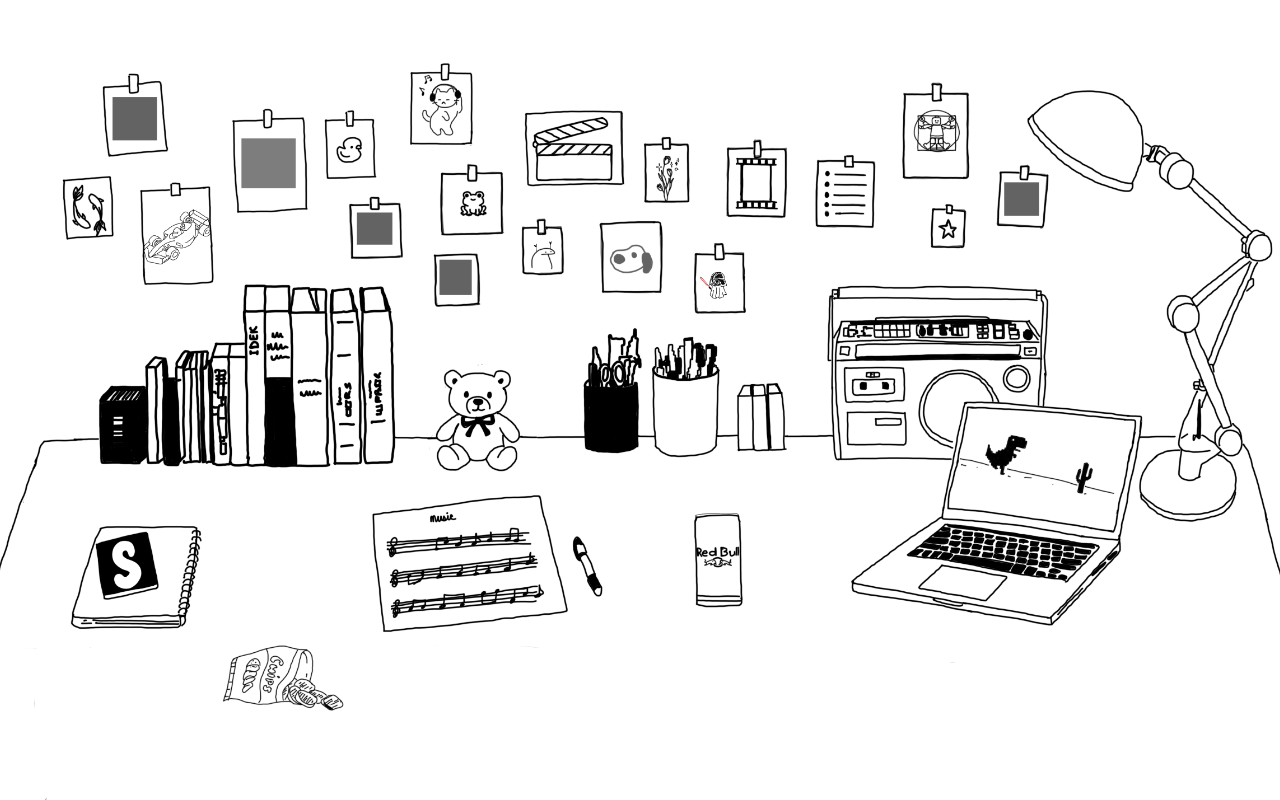
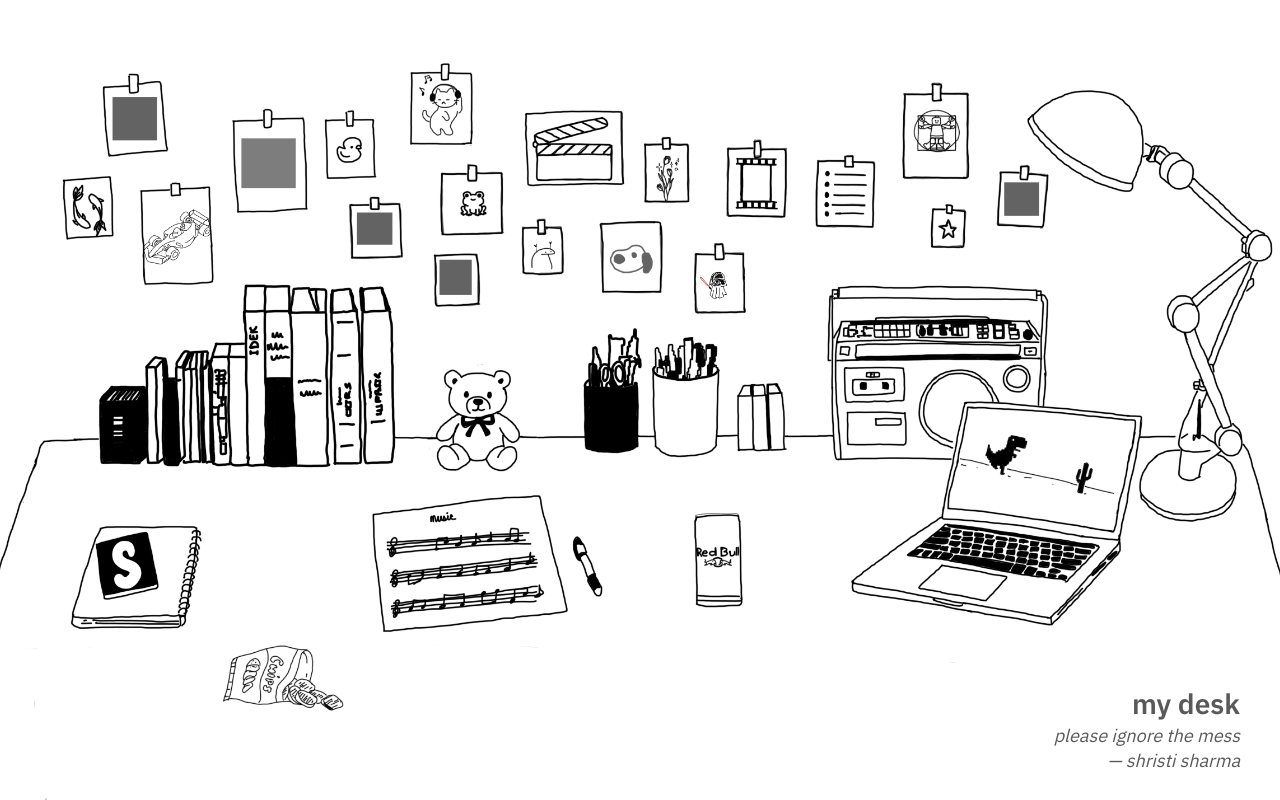
Before and after one commit to shristi2217/personal, a Next.js app: page / in a window 1280 px wide. Built offline with nearby package versions, Linux system fonts and the light colour scheme.

Commit message:
fixed the label and hover and added signature

```diff
--- a/app/globals.css
+++ b/app/globals.css
@@ -1,4 +1,3 @@
-
 *, *::before, *::after {
   box-sizing: border-box;
   margin: 0;
@@ -9,7 +8,6 @@ html,
 body {
   width: 100%;
   min-height: 100%;
-
   background: #fff;
 }
 
@@ -39,7 +37,6 @@ body {
   pointer-events: none;
 }
 
-
 .hitbox {
   position: absolute;
   z-index: 10;
@@ -52,46 +49,22 @@ body {
   outline: none;
   padding: 0;
 
-  --glow: rgba(255, 255, 255, 0.4);
-
-  transition:
-    transform 200ms cubic-bezier(0.34, 1.56, 0.64, 1),
-    box-shadow 200ms ease,
-    background-color 200ms ease;
+  transition: transform 200ms cubic-bezier(0.34, 1.56, 0.64, 1);
 }
 
-/* ── Hover ────────────────────────────────────────────────────────────────── */
 .hitbox:hover {
-  transform: scale(1.06);
-
-  background-color: rgba(255, 255, 255, 0.05);
-
-  box-shadow:
-    0 0 0 2px rgba(255, 255, 255, 0.15),
-    0 0 18px 6px var(--glow),
-    inset 0 0 12px rgba(255, 255, 255, 0.06);
-
-  backdrop-filter: brightness(1.15);
-  -webkit-backdrop-filter: brightness(1.15);
+  transform: scale(1.03);
 }
-
 
 .hitbox:active {
   transform: scale(0.97);
-
-  box-shadow:
-    0 0 0 1px rgba(255, 255, 255, 0.25),
-    0 0 10px 2px var(--glow);
-
   transition-duration: 80ms;
 }
 
-
 .hitbox:focus-visible {
-  outline: 2px dashed rgba(255, 255, 255, 0.6);
+  outline: 2px dashed rgba(0, 0, 0, 0.4);
   outline-offset: 3px;
 }
-
 
 .hitbox-label {
   display: none;
@@ -113,6 +86,8 @@ body {
 }
 
 
+/* DEBUG MODE
+
 [data-debug="true"] .hitbox {
   border: 1.5px dashed rgba(0, 255, 255, 0.7);
   background: rgba(0, 255, 255, 0.05);
@@ -126,6 +101,7 @@ body {
   border-color: #ff0;
 }
 
+*/
 
 @media (max-width: 480px) {
   .hitbox {
@@ -139,7 +115,7 @@ body {
 
 @media (prefers-reduced-motion: reduce) {
   .hitbox {
-    transition: box-shadow 100ms ease;
+    transition: none;
   }
 
   .hitbox:hover {
@@ -147,82 +123,377 @@ body {
   }
 }
 
+/* ───────────────────────── */
+/* Hitbox Positions */
+/* ───────────────────────── */
+
 .laptop {
-  top: 56%;
-  left: 67%;
-  width: 20%;
-  height: 28%;
+  top: 56.5%;
+  left: 68%;
+  width: 21.5%;
+  height: 25%;
 }
 
-.cassette {
-  top: 42%;
-  left: 63%;
+.radio {
+  top: 36%;
+  left: 65%;
   width: 17%;
   height: 20%;
 }
 
-.teddy {
-  top: 48%;
-  left: 33%;
-  width: 10%;
+.teddybear {
+  top: 45%;
+  left: 34%;
+  width: 8%;
   height: 16%;
 }
 
-.notebook {
-  top: 70%;
-  left: 4%;
-  width: 13%;
+.about {
+  top: 65%;
+  left: 6%;
+  width: 9%;
   height: 16%;
 }
 
-.music {
-  top: 67%;
-  left: 30%;
+.piano {
+  top: 63%;
+  left: 29%;
   width: 15%;
-  height: 15%;
+  height: 17%;
 }
 
-.redbull {
-  top: 68%;
-  left: 52%;
-  width: 5%;
+.energy {
+  top: 65%;
+  left: 54%;
+  width: 4%;
   height: 12%;
 }
 
-.label {
-  position: absolute;
-  bottom: -30px;
-  left: 50%;
-
-  transform: translateX(-50%);
-
-  font-family: "Caveat", cursive;
-  font-size: 18px;
-
-  letter-spacing: 1px;
-  white-space: nowrap;
-
-  color: rgba(0,0,0,0.8);
-
-  opacity: 0;
-
-  transition: opacity 0.2s ease;
-}
-
-.hitbox:hover .label {
-  opacity: 1;
-}
-
-.music {
-  top: 67%;
-  left: 30%;
-  width: 15%;
-  height: 15%;
-}
-
-.projects {
+.lego {
   top: 18%;
   left: 69%;
   width: 14%;
   height: 18%;
 }
+
+
+.label {
+  position: absolute;
+  bottom: -45px;
+  left: 50%;
+
+  transform: translateX(-50%);
+
+  font-size: 20px;
+  font-weight: 500;
+
+  white-space: nowrap;
+
+  color: rgba(0, 0, 0, 0.75);
+
+  opacity: 0;
+  transition: opacity 0.2s ease;
+}
+
+
+/* Music sheet */
+
+
+/* Books / Substack */
+.books .label {
+  bottom: -60px;
+  left: 50%;
+  transform: translateX(-50%);
+}
+
+/* Teddy */
+.teddybear .label {
+  bottom: -15px;
+  font-size: 15px;
+  left: 55%;
+  transform: translateX(-80%);
+}
+
+.piano .label{
+  font-size: 30px;
+  bottom: -50px;
+}
+
+.fish .label{
+  font-size: 15px;
+  bottom: -30px;
+}
+
+.about .label{
+  font-size: 30px;
+  bottom: -60px;
+}
+
+.duck .label{
+  font-size: 15px;
+  bottom: -30px;
+}
+
+.cat .label{
+  font-size: 15px;
+  bottom: -30px;
+}
+
+.f1 .label{
+  font-size: 15px;
+  bottom: -30px;
+}
+
+/* Frog */
+.frog .label {
+  font-size: 15px;
+  bottom: -25px;
+  left: 50%;
+  transform: translateX(-50%);
+}
+.hitbox:hover .label {
+  opacity: 1;
+}
+
+.energy .label {
+  bottom: -60px;
+  left: 50%;
+  font-size: 15px;
+  transform: translateX(-50%);
+}
+
+.pen .label{
+  font-size: 15px;
+  bottom: -30px;
+}
+
+.pencil .label{
+  font-size: 15px;
+  bottom: -30px;
+}
+
+.laptop .label{
+  bottom: -40px;
+  left: 20%;
+  transform: translateX(-50%);
+}
+
+.clapperboard .label{
+  font-size: 28px;
+  bottom: -40px;
+}
+
+.dog .label{
+  font-size: 15px;
+  bottom: -30px;
+}
+
+.flowers .label{
+  font-size: 15px;
+  bottom: -25px;
+}
+
+.filmstrip .label{
+  font-size: 15px;
+  bottom: -30px;
+}
+
+.vader .label{
+  font-size: 15px;
+  bottom: -30px;
+}
+
+.lampbase .label{
+  font-size: 30px;
+}
+
+.lampshade .label {
+  font-size: 28px;
+  bottom: -80px;
+}
+
+.lego .label{
+  font-size: 15px;
+  bottom: -30px;
+}
+
+.chips .label{
+  font-size: 15px;
+  bottom: -30px;
+}
+
+.radio .label{
+  font-size: 30px;
+  bottom: -80px;
+  left: 75px;
+}
+
+.laptop .label{
+  font-size: 30px;
+  bottom: -30px;
+}
+
+.fish {
+  top: 20%;
+  left: 5%;
+  width: 4.3%;
+  height: 8%;
+}
+
+.f1 {
+  top: 22%;
+  left: 11%;
+  width: 5.5%;
+  height: 12.5%;
+}
+
+.duck {
+  top: 12%;
+  left: 25.5%;
+  width: 3.5%;
+  height: 7.5%;
+}
+
+.cat {
+  top: 6%;
+  left: 32%;
+  width: 4.5%;
+  height: 9.5%;
+}
+
+.frog {
+  top: 19%;
+  left: 34.5%;
+  width: 4.5%;
+  height: 8.5%;
+}
+
+
+
+.clapperboard {
+   top: 11%;
+  left: 41%;
+  width: 8%;
+  height: 10.3%;
+}
+
+.lego {
+  top: 7.9%;
+  left: 70.5%;
+  width: 5.6%;
+  height: 11.5%;
+}
+
+.flowers {
+  top: 14.9%;
+  left: 50.5%;
+  width: 3.6%;
+  height: 8.5%;
+
+}
+
+.filmstrip {
+   top: 15.2%;
+  left: 56.5%;
+  width: 5%;
+  height: 9.8%;
+}
+
+.dog {
+
+   top: 26.2%;
+  left: 46.8%;
+  width: 4.8%;
+  height: 9.8%;
+
+}
+
+.vader {
+  top: 30.2%;
+  left: 54%;
+  width: 4%;
+  height: 8.2%;
+}
+
+.star {
+  top: 24.2%;
+  left: 72.8%;
+  width: 3%;
+  height: 4.8%;
+}
+
+.books
+{
+  top: 36.2%;
+  left: 7.8%;
+  width: 23%;
+  height: 20.8%;
+  font-size: 25px;
+}
+
+.pen {
+  top: 42.2%;
+  left: 45.8%;
+  width: 4.4%;
+  height: 14.8%;
+
+}
+
+.pencil{
+  top: 42.2%;
+  left: 50.8%;
+  width: 5.6%;
+  height: 14.8%;
+}
+
+.lampbase {
+  top: 18.2%;
+  left: 90.8%;
+  width: 7.8%;
+  height: 50.8%;
+}
+
+.lampshade {
+  top: 8.2%;
+  left: 80.8%;
+  width: 9.8%;
+  height: 11.2%;
+}
+
+.chips {
+  top: 82.2%;
+  left: 17.8%;
+  width: 6.6%;
+  height: 9.8%;
+}
+
+.desk-signature {
+  position: absolute;
+  bottom: 28px;
+  right: 40px;
+
+  display: flex;
+  flex-direction: column;
+  align-items: flex-end;
+  gap: 2px;
+
+  color: rgba(0, 0, 0, 0.65);
+
+  pointer-events: none;
+}
+
+.desk-signature p {
+  margin: 0;
+  font-size: 28px;
+  font-weight: 600;
+}
+
+.desk-signature span {
+  font-size: 18px;
+  font-style: italic;
+}
+
+.desk-signature small {
+  font-size: 18px;
+  opacity: 0.8;
+}
--- a/app/layout.tsx
+++ b/app/layout.tsx
@@ -1,5 +1,11 @@
 import type { Metadata } from "next";
+import { IBM_Plex_Sans } from "next/font/google";
 import "./globals.css";
+
+const ibm = IBM_Plex_Sans({
+  subsets: ["latin"],
+  weight: ["400", "500", "600", "700"],
+});
 
 export const metadata: Metadata = {
   title: "Desk",
@@ -13,7 +19,9 @@ export default function RootLayout({
 }) {
   return (
     <html lang="en">
-      <body>{children}</body>
+      <body className={ibm.className}>
+        {children}
+      </body>
     </html>
   );
 }
--- a/app/page.tsx
+++ b/app/page.tsx
@@ -1,13 +1,12 @@
 "use client";
 
-import { useState } from "react";
 import { useRouter } from "next/navigation";
 
 export default function HomePage() {
   const router = useRouter();
 
   return (
-    <main className="desk-root" data-debug="false">
+    <main className="desk-root">
       <img
         src="/deskmain.png"
         alt="desk"
@@ -17,76 +16,138 @@ export default function HomePage() {
 
       {/* TOP */}
 
-      <div className="hitbox photo1">
-        <span className="label">photo</span>
+      <div className="hitbox f1">
+        <span className="label">F1</span>
       </div>
 
-      <div className="hitbox gallery">
-        <span className="label">gallery</span>
+      <div className="hitbox fish">
+  <span className="label">Fish</span>
 </div>
 
+
       <div className="hitbox duck">
-        <span className="label">about</span>
+        <span className="label">duck</span>
       </div>
 
-      <div className="hitbox mascot">
-        <span className="label">mascot</span>
+      <div className="hitbox cat">
+        <span className="label">Cat</span>
       </div>
 
-      <div className="hitbox film">
-        <span className="label">films</span>
-      </div>
-
-      <div className="hitbox flower">
-        <span className="label">journal</span>
-      </div>
-
-      <div className="hitbox notes">
-        <span className="label">notes</span>
+<div className="hitbox frog">
+        <span className="label">Frog</span>
       </div>
 
       <div
-        className="hitbox projects"
+        className="hitbox clapperboard"
+        onClick={() => router.push("/films")}
+      >
+        <span className="label">
+          films
+        </span>
+      </div>
+
+      <div className="hitbox flowers">
+        <span className="label">flowers</span>
+      </div>
+
+      <div
+        className="hitbox filmstrip"
         onClick={() =>
-          window.open("https://github.com/shristi2217", "_blank")
+          window.open(
+            "https://letterboxd.com/cheetos010/",
+            "_blank"
+          )
+        }
+      >
+        <span className="label">letterboxd</span>
+      </div>
+
+      <div className="hitbox lego">
+        <span className="label">lego</span>
+      </div>
+
+      <div className="hitbox dog">
+        <span className="label">dog</span>
+      </div>
+
+
+      <div className="hitbox vader">
+        <span className="label">Darth Vader</span>
+      </div>
+
+      <div className="hitbox star">
+        <span className="label">star</span>
+      </div>
+
+
+
+      {/* MIDDLE */}
+
+      <div className="hitbox teddybear">
+        <span className="label">teddy bear</span>
+      </div>
+<div className="hitbox books">
+        <span className="label">substack</span>
+      </div>
+
+      <div className="hitbox pen ">
+        <span className="label">Pen Stand 1</span>
+      </div>
+
+      <div className="hitbox pencil ">
+        <span className="label">Pen Stand 2</span>
+      </div>
+
+
+      <div className="hitbox radio">
+        <span className="label">music</span>
+      </div>
+
+       <div className="hitbox chips">
+        <span className="label">chips</span>
+      </div>
+
+      {/* BOTTOM */}
+
+      <div className="hitbox about">
+        <span className="label">about me</span>
+      </div>
+
+      <div
+        className="hitbox piano"
+        onClick={() => router.push("/piano")}
+      >
+        <span className="label">music</span>
+      </div>
+
+      <div className="hitbox energy">
+        <span className="label">energy</span>
+      </div>
+
+      <div
+        className="hitbox laptop"
+        onClick={() =>
+          window.open(
+            "https://github.com/shristi2217",
+            "_blank"
+          )
         }
       >
         <span className="label">projects</span>
       </div>
 
-      {/* MIDDLE */}
-
-      <div className="hitbox teddy">
-        <span className="label">me</span>
+      <div className="hitbox lampshade">
+  <span className="label">lamp</span>
 </div>
 
-      <div className="hitbox cassette">
-        <span className="label">music</span>
+<div className="hitbox lampbase">
+  <span className="label">lamp</span>
 </div>
 
-      {/* BOTTOM */}
-
-      <div className="hitbox notebook">
-        <span className="label">socials</span>
-      </div>
-
-      <div
-        className="hitbox music"
-        onClick={() => router.push("/piano")}
-      >
-        <span className="label">piano page</span>
-      </div>
-
-      <div className="hitbox redbull">
-        <span className="label">energy</span>
-      </div>
-
-      <div className="hitbox laptop">
-        <span className="label">computer</span>
-      </div>
-
-      <div className="hitbox lamp">
-        <span className="label">lamp</span>
+<div className="desk-signature">
+  <p>my desk</p>
+  <span>please ignore the mess</span>
+  <span>— shristi sharma</span>
 </div>
     </main>
   );
```
Also changed, not shown: app/piano/piano.module.css (+5 -5 lines). Lines whose indentation alone changed are shown as unchanged.
